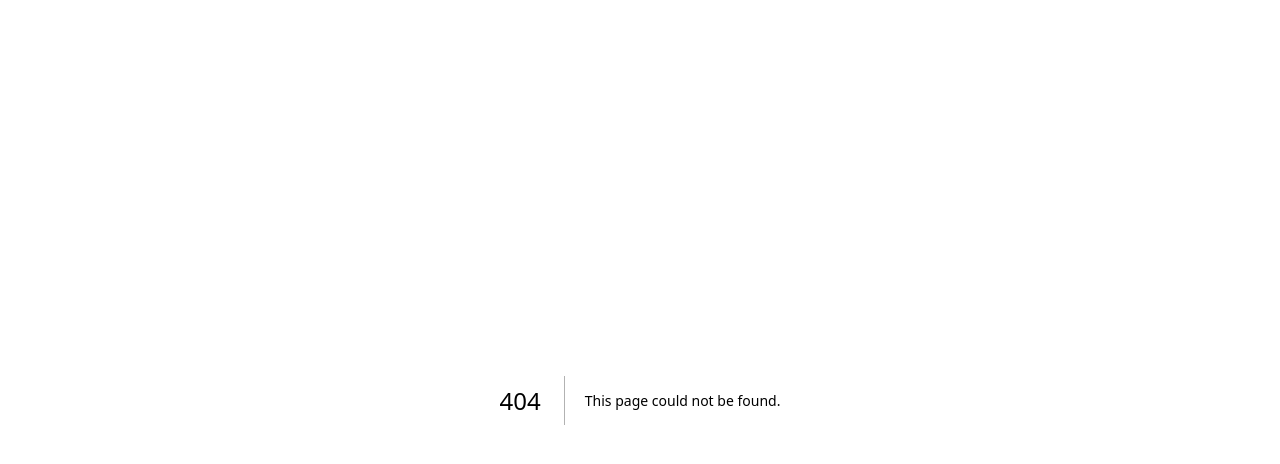
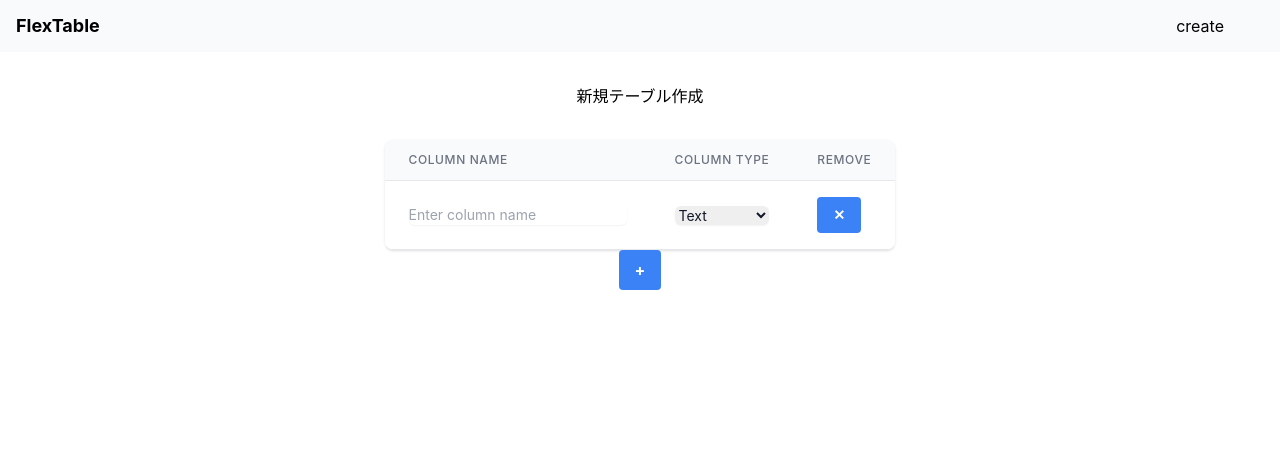
Before and after one commit to jp-north-man/next-flextable, a Next.js app: page /create in a window 1280 px wide. Before the commit this address had no page. Shown: the top 464 px of the page. Built offline with nearby package versions, Linux system fonts and the light colour scheme.

Commit message:
table setting

```diff
--- /dev/null
+++ b/pages/create.tsx
@@ -0,0 +1,94 @@
+import type { NextPage } from 'next'
+import { useState, useEffect } from 'react';
+import { Layout } from '../components/Layout'
+
+const Create: NextPage = () => {
+
+  const [columns, setColumns] = useState([{ name: "", type: "text" }]);
+  const handleAddColumn = () => {
+    setColumns([...columns, { name: "", type: "text" }]);
+  };
+  const handleRemoveColumn = (index: number) => {
+    setColumns([...columns.slice(0, index), ...columns.slice(index + 1)]);
+  };
+  const handleColumnNameChange = (event: React.ChangeEvent<HTMLInputElement>, index: number) => {
+    const newColumns = [...columns];
+    newColumns[index].name = event.target.value;
+    setColumns(newColumns);
+  };
+  const handleColumnTypeChange = (event: React.ChangeEvent<HTMLSelectElement>, index: number) => {
+    const newColumns = [...columns];
+    newColumns[index].type = event.target.value;
+    setColumns(newColumns);
+  };
+
+  return (
+    <Layout
+      title='テーブル作成'
+      description='新しいテーブルを作成するページです。'
+    >
+      <div className='flex justify-center items-center flex-col'>
+        <h1 className='m-8'>新規テーブル作成</h1>
+        <div className="-my-2 overflow-x-auto sm:-mx-6 lg:-mx-8">
+          <div className="py-2 align-middle inline-block min-w-full sm:px-6 lg:px-8">
+            <div className="shadow overflow-hidden border-b border-gray-200 sm:rounded-lg">
+              <table className="min-w-full divide-y divide-gray-200">
+                <thead className="bg-gray-50">
+                  <tr>
+                    <th scope="col" className="px-6 py-3 text-left text-xs font-medium text-gray-500 uppercase tracking-wider">Column Name</th>
+                    <th scope="col" className="px-6 py-3 text-left text-xs font-medium text-gray-500 uppercase tracking-wider">Column Type</th>
+                    <th scope="col" className="px-6 py-3 text-left text-xs font-medium text-gray-500 uppercase tracking-wider">remove</th>
+                  </tr>
+                </thead>
+                <tbody className="bg-white divide-y divide-gray-200">
+
+                  {columns.map((data, key) => (
+                    <tr>
+                      <td className="px-6 py-4 whitespace-nowrap">
+                        <div className="text-sm text-gray-900">
+                          <input type="text" name="column_name" id="column_name" placeholder="Enter column name" className="block w-full shadow-sm sm:text-sm focus:ring-blue-500 focus:border-blue-500 border-gray-300 rounded-md" />
+                        </div>
+                      </td>
+                      <td className="px-6 py-4 whitespace-nowrap">
+                        <div className="text-sm text-gray-900">
+                          <select name="column_type" id="column_type" className="block w-full shadow-sm sm:text-sm focus:ring-blue-500 focus:border-blue-500 border-gray-300 rounded-md">
+                            <option value="text">Text</option>
+                            <option value="button">Button</option>
+                            <option value="checkbox">Checkbox</option>
+                            <option value="date">Date</option>
+                          </select>
+                        </div>
+                      </td>
+                      <td className="px-6 py-4 whitespace-nowrap">
+                        <div className="text-sm text-gray-900">
+                          <button
+                            type="button"
+                            className="bg-blue-500 hover:bg-blue-700 text-white font-bold py-2 px-4 rounded"
+                            onClick={() => handleRemoveColumn(key)}
+                          >
+                            ✕
+                          </button>
+                        </div>
+                      </td>
+                    </tr>
+
+                  ))}
+
+                </tbody>
+              </table>
+            </div>
+          </div>
+        </div>
+        <button
+          type="button"
+          className="bg-blue-500 hover:bg-blue-700 text-white font-bold py-2 px-4 rounded"
+          onClick={() => handleAddColumn()}
+        >
+          +
+        </button>
+      </div>
+    </Layout>
+  )
+}
+
+export default Create
```
